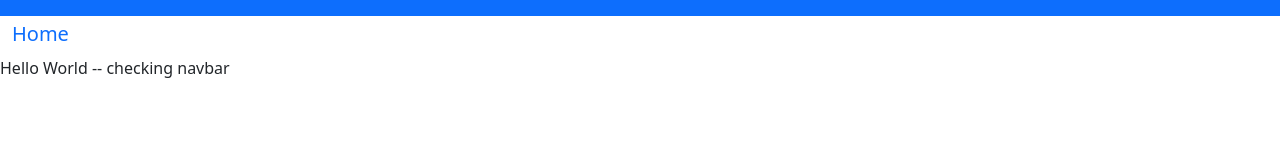
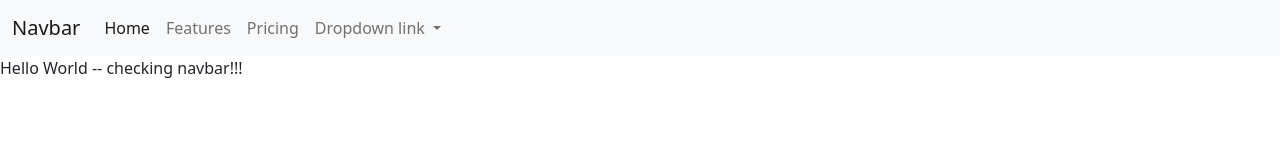
Before and after one commit to nyahmjohnson/NyahJohnson, a plain HTML site: page index.html in a window 1280 px wide. Drawn offline with nearby package versions, Linux system fonts and the light colour scheme.

Commit message:
navbar 6

```diff
--- a/index.html
+++ b/index.html
@@ -14,31 +14,31 @@
 </head>
 <body>
 
-  <nav class="navbar navbar-dark bg-primary"></nav>
+  <nav class="navbar navbar-expand-lg navbar-light bg-light">
     <div class="container-fluid">
-      <a class="navbar-brand" href="#">Home</a>
+      <a class="navbar-brand" href="#">Navbar</a>
       <button class="navbar-toggler" type="button" data-bs-toggle="collapse" data-bs-target="#navbarNavDropdown" aria-controls="navbarNavDropdown" aria-expanded="false" aria-label="Toggle navigation">
         <span class="navbar-toggler-icon"></span>
       </button>
       <div class="collapse navbar-collapse" id="navbarNavDropdown">
         <ul class="navbar-nav">
           <li class="nav-item">
-            <a class="nav-link active" aria-current="page" href="#">Okta Internship</a>
+            <a class="nav-link active" aria-current="page" href="#">Home</a>
           </li>
           <li class="nav-item">
-            <a class="nav-link" href="#">Oakland Mayor's Office Internship</a>
+            <a class="nav-link" href="#">Features</a>
           </li>
           <li class="nav-item">
-            <a class="nav-link" href="#">Future plans (where my internships have led me)</a>
+            <a class="nav-link" href="#">Pricing</a>
           </li>
           <li class="nav-item dropdown">
             <a class="nav-link dropdown-toggle" href="#" id="navbarDropdownMenuLink" role="button" data-bs-toggle="dropdown" aria-expanded="false">
               Dropdown link
             </a>
             <ul class="dropdown-menu" aria-labelledby="navbarDropdownMenuLink">
-              <li><a class="dropdown-item" href="#">HTML Assesment</a></li>
-              <li><a class="dropdown-item" href="#">Bootstrap Assesment</a></li>
-              <li><a class="dropdown-item" href="#">Past Computer Science projects</a></li>
+              <li><a class="dropdown-item" href="#">Action</a></li>
+              <li><a class="dropdown-item" href="#">Another action</a></li>
+              <li><a class="dropdown-item" href="#">Something else here</a></li>
             </ul>
           </li>
         </ul>
@@ -46,7 +46,7 @@
     </div>
   </nav>
 
-  Hello World -- checking navbar
+  Hello World -- checking navbar!!!
 
    <!-- Option 1: Bootstrap Bundle with Popper -->
    <script src="https://cdn.jsdelivr.net/npm/bootstrap@5.1.3/dist/js/bootstrap.bundle.min.js" integrity="sha384-ka7Sk0Gln4gmtz2MlQnikT1wXgYsOg+OMhuP+IlRH9sENBO0LRn5q+8nbTov4+1p" crossorigin="anonymous"></script>
```
